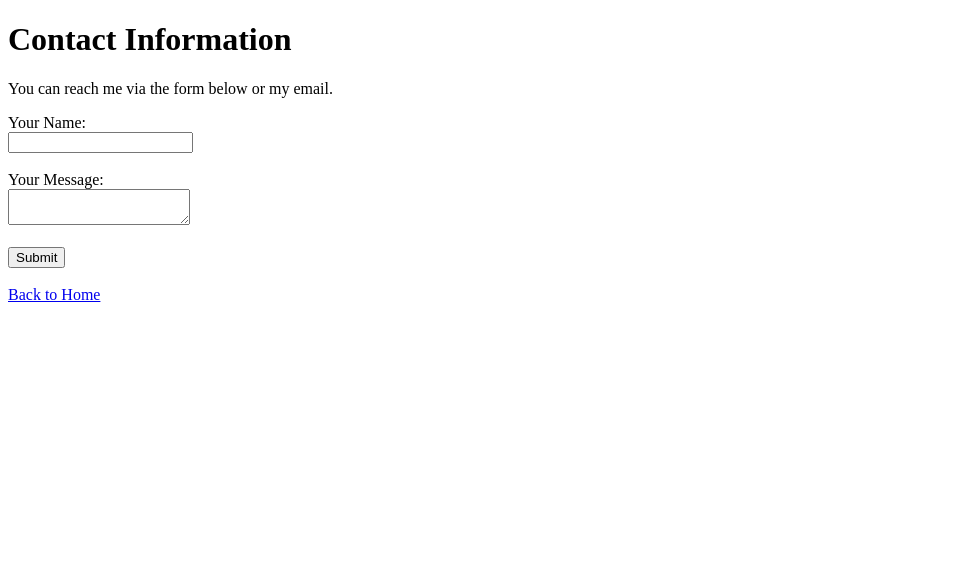
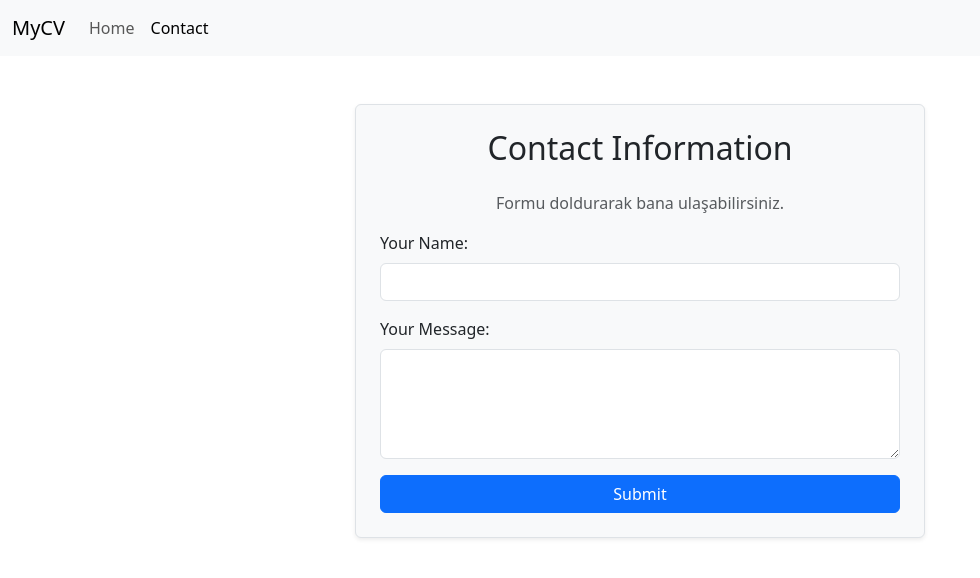
Before and after one commit to ayseipekaydin/my_django_project, a Django app: page /contact/ in a window 1280 px wide. Shown: the top 578 px of the page, without its empty margins (0-980 px from the left). Run offline with Django 5.2, Linux system fonts and the light colour scheme.

Commit message:
feat(frontend): implement static/media handling and layout inheritance
- Added global CSS styling for the header
- Configured media upload support for profile images
- Integrated Bootstrap card components and template inheritance

```diff
--- /dev/null
+++ b/contact/urls.py
@@ -0,0 +1,7 @@
+from django.urls import path
+from .views import index, contact
+
+urlpatterns = [
+    path('', index, name='index'),
+    path('contact/', contact, name='contact'),
+]
--- a/my_django_project/urls.py
+++ b/my_django_project/urls.py
@@ -1,9 +1,13 @@
 from django.contrib import admin
-from django.urls import path
-from contact.views import index, contact
+from django.urls import path, include
+from django.conf import settings
+from django.conf.urls.static import static
 
 urlpatterns = [
     path('admin/', admin.site.urls),
-    path('', index, name='index'),
-    path('contact/', contact, name='contact'),
+    path('', include('contact.urls')), # Kendi app ismim olan contact
 ]
+
+if settings.DEBUG:
+    urlpatterns += static(settings.MEDIA_URL, document_root=settings.MEDIA_ROOT)
+    urlpatterns += static(settings.STATIC_URL, document_root=settings.STATIC_ROOT)
--- /dev/null
+++ b/static/css/style.css
@@ -0,0 +1,8 @@
+.myHeader {
+    background-color: #000000;
+    color: #ffffff;
+    font-size: 20px;
+    font-weight: bold;
+    padding: 10px;
+    text-align: center;
+}
--- a/templates/contact.html
+++ b/templates/contact.html
@@ -1,24 +1,25 @@
-<!DOCTYPE html>
-<html lang="en">
-<head>
-    <meta charset="UTF-8">
-    <title>Contact Me</title>
-</head>
-<body>
-    <h1>Contact Information</h1>
-    <p>You can reach me via the form below or my email.</p>
+{% extends 'layout.html' %}
+{% with title='contact' %} {% block content %}
+    <div class="container mt-5">
+        <div class="row justify-content-center">
+            <div class="col-md-6 border p-4 rounded shadow-sm bg-light">
+                <h2 class="text-center mb-4">Contact Information</h2>
+                <p class="text-muted text-center">Formu doldurarak bana ulaşabilirsiniz.</p>
 
-    <form>
-        <label>Your Name:</label><br>
-        <input type="text" name="name"><br><br>
+                <form>
+                    <div class="mb-3">
+                        <label class="form-label">Your Name:</label>
+                        <input type="text" class="form-control" name="name">
+                    </div>
+                    <div class="mb-3">
+                        <label class="form-label">Your Message:</label>
+                        <textarea class="form-control" name="message" rows="4"></textarea>
+                    </div>
+                    <button type="submit" class="btn btn-primary w-100">Submit</button>
+                </form>
+            </div>
+        </div>
+    </div>
+{% endblock %}
 
-        <label>Your Message:</label><br>
-        <textarea name="message"></textarea><br><br>
-
-        <button type="button">Submit</button>
-    </form>
-
-    <br>
-    <a href="/">Back to Home</a>
-</body>
-</html>
+{% endwith %}
--- /dev/null
+++ b/templates/includes/head.html
@@ -0,0 +1,8 @@
+{% load static %}
+<head>
+    <meta charset="UTF-8">
+    <meta name="viewport" content="width=device-width, initial-scale=1.0">
+    <title>{{ title }}</title>
+    <link href="https://cdn.jsdelivr.net/npm/bootstrap@5.3.3/dist/css/bootstrap.min.css" rel="stylesheet">
+    <link rel="stylesheet" href="{% static 'css/style.css' %}">
+</head>
--- /dev/null
+++ b/templates/includes/navbar.html
@@ -0,0 +1,18 @@
+<nav class="navbar navbar-expand-lg bg-body-tertiary">
+  <div class="container-fluid">
+    <a class="navbar-brand" href="/">MyCV</a>
+    <div class="collapse navbar-collapse" id="navbarNav">
+      <ul class="navbar-nav">
+
+        <li class="nav-item">
+          <a class="nav-link {% if request.resolver_match.url_name == 'index' %}active{% endif %}" aria-current="page" href="/">Home</a>
+        </li>
+
+        <li class="nav-item">
+          <a class="nav-link {% if request.resolver_match.url_name == 'contact' %}active{% endif %}" href="/contact/">Contact</a>
+        </li>
+
+      </ul>
+    </div>
+  </div>
+</nav>
--- /dev/null
+++ b/templates/layout.html
@@ -0,0 +1,13 @@
+<!DOCTYPE html>
+<html lang="en">
+{% include 'includes/head.html' with title=title %}
+
+<body>
+    {% include 'includes/navbar.html' %}
+
+    {% block content %}
+    {% endblock %}
+
+    <script src="https://cdn.jsdelivr.net/npm/bootstrap@5.3.3/dist/js/bootstrap.bundle.min.js"></script>
+</body>
+</html>
```
Also changed, not shown: my_django_project/settings.py (+9 -1 lines), templates/index.html (+10 -32 lines), 1 other file.
